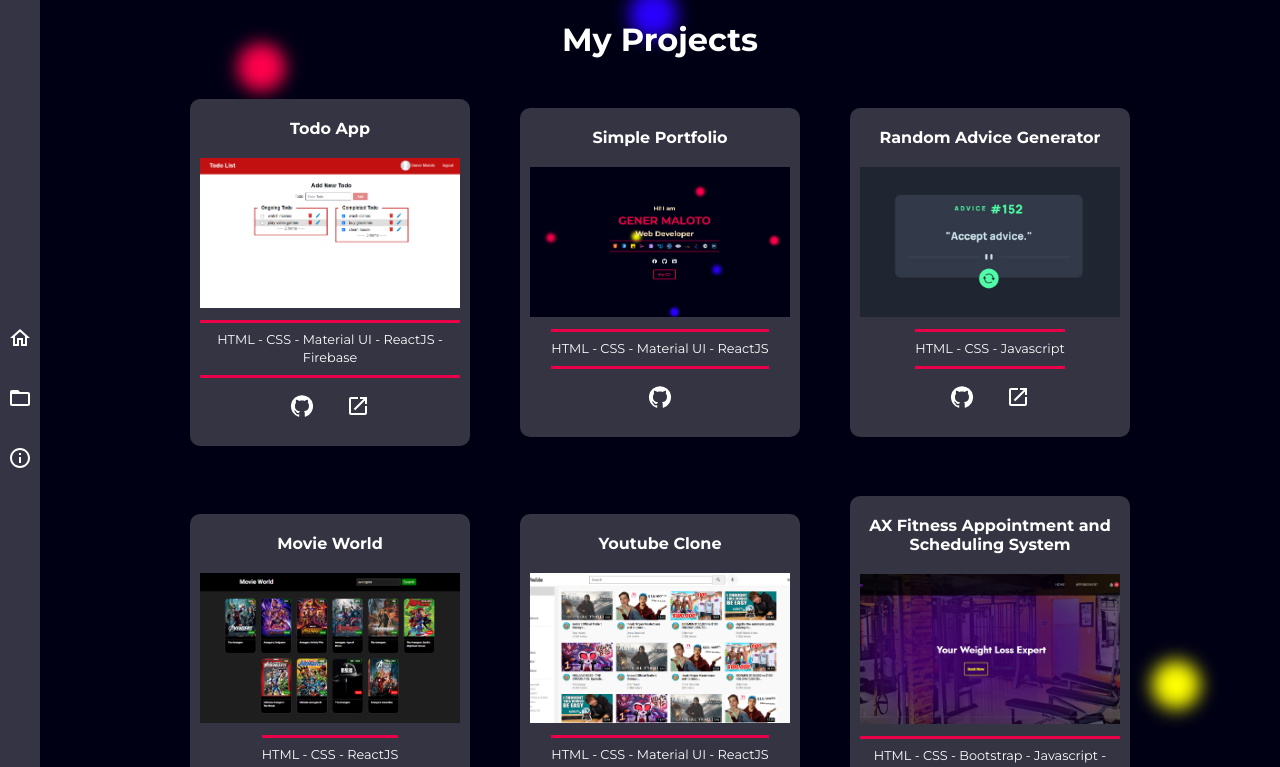
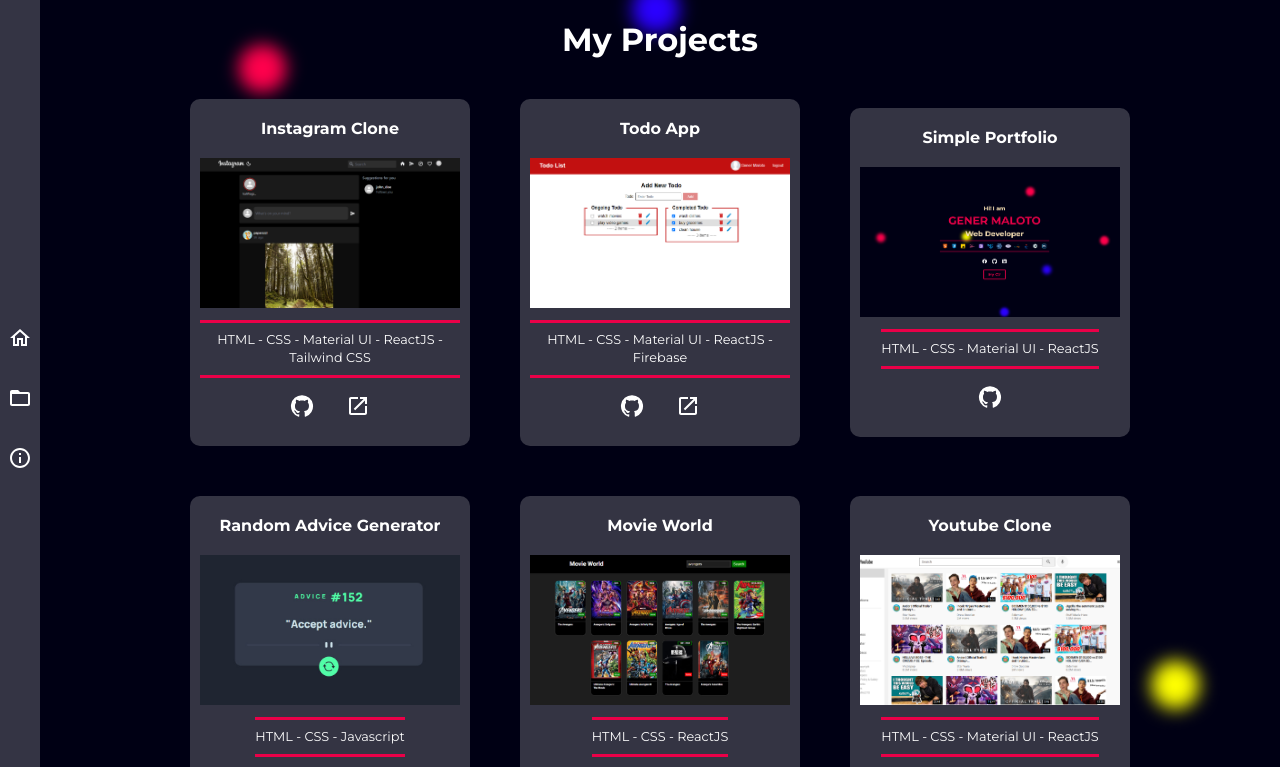
Before and after one commit to gsmaloto/my-portfolio, a React (Create React App) app: page /projects in a window 1280 px wide. Shown: the top 767 px of the page. Built offline with nearby package versions, Linux system fonts and the light colour scheme.

Commit message:
ig clone project added

```diff
--- a/package.json
+++ b/package.json
@@ -1,5 +1,5 @@
 {
-  "homepage":"http://gsmaloto.github.io/my-portfolio",
+  "homepage": "http://gsmaloto.github.io/my-portfolio",
   "name": "portfolio",
   "version": "0.1.0",
   "private": true,
@@ -24,8 +24,8 @@
   },
   "scripts": {
     "start": "react-scripts start",
-    "predeploy":"npm run build",
-    "deploy":"gh-pages -d build",
+    "predeploy": "npm run build",
+    "deploy": "gh-pages -d build",
     "build": "react-scripts build",
     "test": "react-scripts test",
     "eject": "react-scripts eject"
--- a/src/components/Project.js
+++ b/src/components/Project.js
@@ -6,6 +6,7 @@ import yt from "../assets/yt.png";
 import axfitness from "../assets/axfitness.png";
 import portfolio from "../assets/portfolio.png";
 import todo from "../assets/todo.png";
+import ig from "../assets/ig.png";
 
 const Project = () => {
   return (
@@ -13,12 +14,20 @@ const Project = () => {
       <h1 className="project__title">My Projects</h1>
       <div className="project__box">
         <ProjectCard
+          title="Instagram Clone"
+          image={ig}
+          description="This project is mobile resposive and have dark mode function."
+          tech="HTML - CSS - Material UI - ReactJS - Tailwind CSS"
+          code="https://github.com/gsmaloto/instagram-clone"
+          demo="https://gsmaloto.github.io/instagram-clone/"
+        />
+        <ProjectCard
           title="Todo App"
           image={todo}
           description="This project has Facebook Authentication."
           tech="HTML - CSS - Material UI - ReactJS - Firebase"
-          code="https://github.com/gsmaloto/todo-app"
-          demo="https://gsmaloto.github.io/todo-app/"
+          code="https://github.com/gsmaloto/instagram-clone"
+          demo="https://gsmaloto.github.io/instagram-clone/"
         />
         <ProjectCard
           title="Simple Portfolio"
```
Also changed, not shown: src/components/Sidebar.js (+15 -13 lines), src/assets/ig.png (added).
